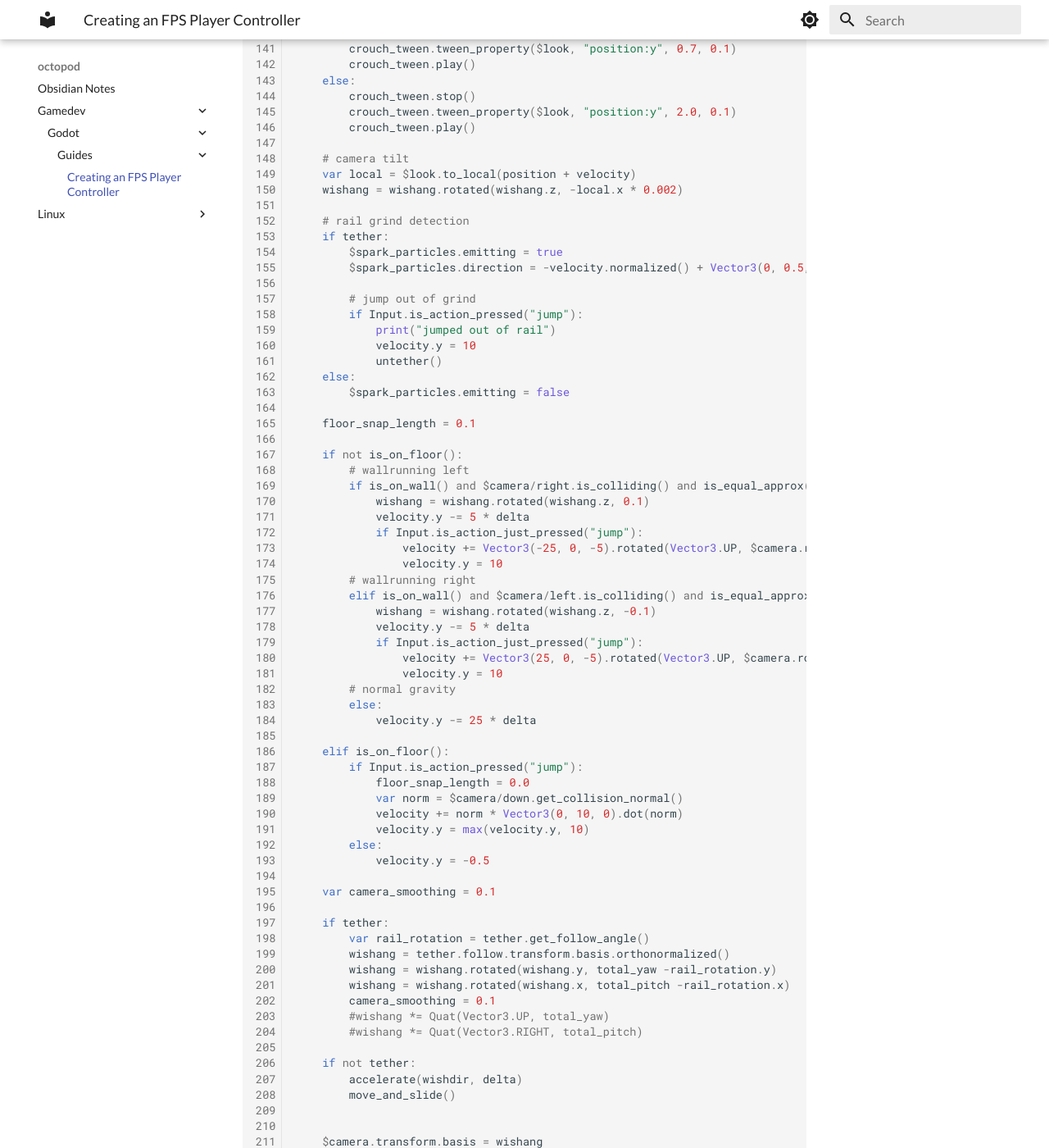
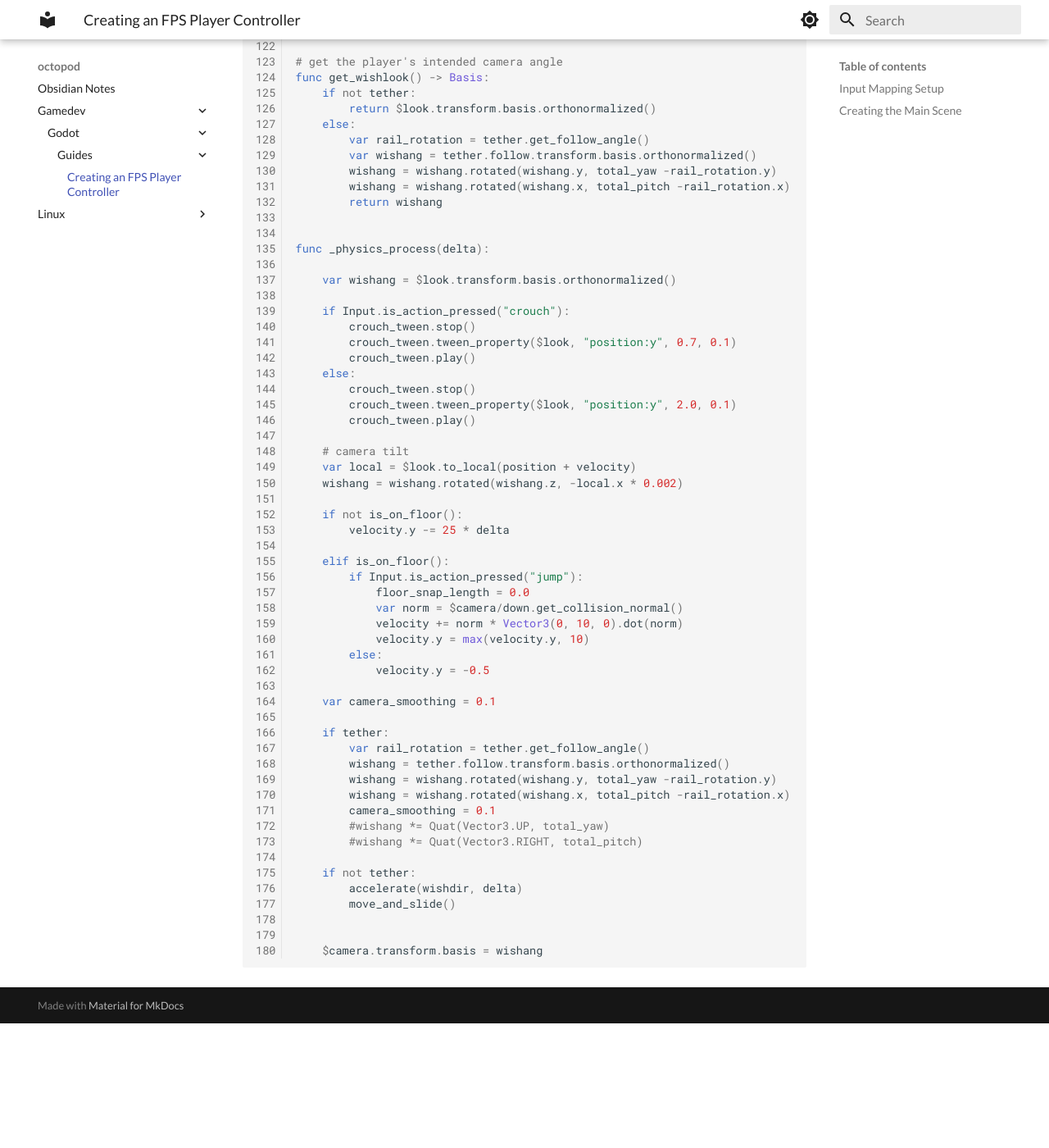
Before and after one commit to bakana808/mkdocs, an MkDocs documentation site: the page built from docs/gamedev/godot/guides/Creating an FPS Controller.md, in a window 1280 px wide and 1400 px high, scrolled down 2964 px. Shown: the whole window at 82% size. Built offline with MkDocs 1.6.1 and Material for MkDocs 9.7.7, drawn with Linux system fonts in a browser that asks for light colours; after the commit the page ends 4212 px from its top, so only the background shows below that; some of the changed text lies outside the part shown.

Commit message:
vault backup: 2023-04-09 03:03:26

````diff
--- a/docs/gamedev/godot/guides/Creating an FPS Controller.md
+++ b/docs/gamedev/godot/guides/Creating an FPS Controller.md
@@ -1,12 +1,21 @@
 # Creating an FPS Player Controller
 
 This is a guide on how to create an FPS player controller from scratch in Godot 4.0. This controller will feature:
+
 - A first-person camera that is controlled by the mouse
 - Walking and strafing with the WASD keys
 - Jumping with the Spacebar
 - Accurate collision with floors, walls, and ramps in the world (stairs TBD)
 
 We will be implementing Quake-style movement physics in this controller.
+
+## Input Mapping Setup
+
+## Creating the Main Scene
+
+Our main scene will contain
+
+##
 
 
 ``` gdscript linenums="1"
@@ -161,39 +170,8 @@ func _physics_process(delta):
 	var local = $look.to_local(position + velocity)
 	wishang = wishang.rotated(wishang.z, -local.x * 0.002)
 
-	# rail grind detection
-	if tether:
-		$spark_particles.emitting = true
-		$spark_particles.direction = -velocity.normalized() + Vector3(0, 0.5, 0)
-
-		# jump out of grind
-		if Input.is_action_pressed("jump"):
-			print("jumped out of rail")
-			velocity.y = 10
-			untether()
-	else:
-		$spark_particles.emitting = false
-
-	floor_snap_length = 0.1
-
 	if not is_on_floor():
-		# wallrunning left
-		if is_on_wall() and $camera/right.is_colliding() and is_equal_approx($camera/right.get_collision_normal().y, 0):
-			wishang = wishang.rotated(wishang.z, 0.1)
-			velocity.y -= 5 * delta
-			if Input.is_action_just_pressed("jump"):
-				velocity += Vector3(-25, 0, -5).rotated(Vector3.UP, $camera.rotation.y)
-				velocity.y = 10
-		# wallrunning right
-		elif is_on_wall() and $camera/left.is_colliding() and is_equal_approx($camera/left.get_collision_normal().y, 0):
-			wishang = wishang.rotated(wishang.z, -0.1)
-			velocity.y -= 5 * delta
-			if Input.is_action_just_pressed("jump"):
-				velocity += Vector3(25, 0, -5).rotated(Vector3.UP, $camera.rotation.y)
-				velocity.y = 10
-		# normal gravity
-		else:
-			velocity.y -= 25 * delta
+		velocity.y -= 25 * delta
 
 	elif is_on_floor():
 		if Input.is_action_pressed("jump"):
````
